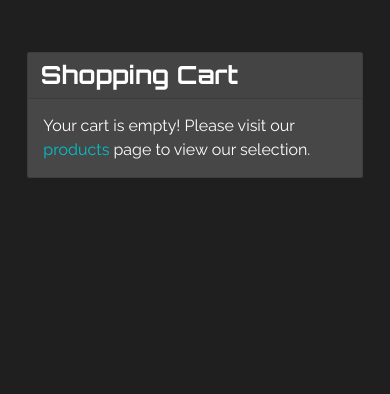
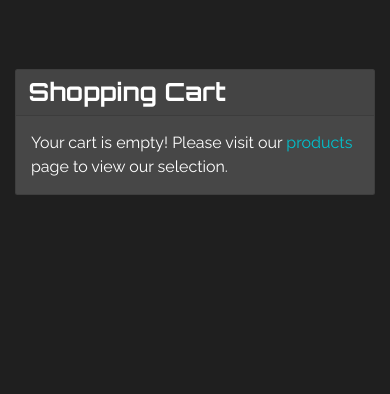
Before and after one commit to asdfractal/yggdrasil-labs, a Django app: page /cart/ in a window 390 px wide. Shown: the part 58-452 px from the top of the page. Run offline with Django 4.2, Linux system fonts and the light colour scheme; style sheets or scripts are compiled from the project's sources; some libraries are stand-ins or nearby versions.

Commit message:
change xs breakpoint size, remove all unused variables

```diff
--- a/static/scss/abstracts/_variables.scss
+++ b/static/scss/abstracts/_variables.scss
@@ -25,25 +25,8 @@ rgba(13, 22, 24, 0.15) 0px 8px 8px,
 rgba(13, 22, 24, 0.15) 0px 16px 16px;
 
 // breakpoints
-$bp-xs: 321px;
+$bp-xs: 400px;
 $bp-sm: 576px;
 $bp-md: 768px;
 $bp-lg: 992px;
 $bp-xl: 1200px;
-
-// materialize datepicker
-
-$datepicker-display-font-size: 2.8rem;
-$datepicker-calendar-header-color: #999;
-$datepicker-weekday-color: rgba(0, 0, 0, .87) !default;
-$datepicker-weekday-bg: darken($secondary-color, 7%) !default;
-$datepicker-date-bg: $secondary-color !default;
-$datepicker-year: rgba(255, 255, 255, .7) !default;
-$datepicker-focus: rgba(0, 0, 0, .05) !default;
-$datepicker-selected: $secondary-color !default;
-$datepicker-selected-outfocus: desaturate(lighten($secondary-color, 35%), 15%) !default;
-$datepicker-day-focus: transparentize(desaturate($secondary-color, 5%), .75) !default;
-$datepicker-disabled-day-color: rgba(0, 0, 0, .3) !default;
-
-$timepicker-clock-color: rgba(0, 0, 0, .87) !default;
-$timepicker-clock-plate-bg: #eee !default;
```
